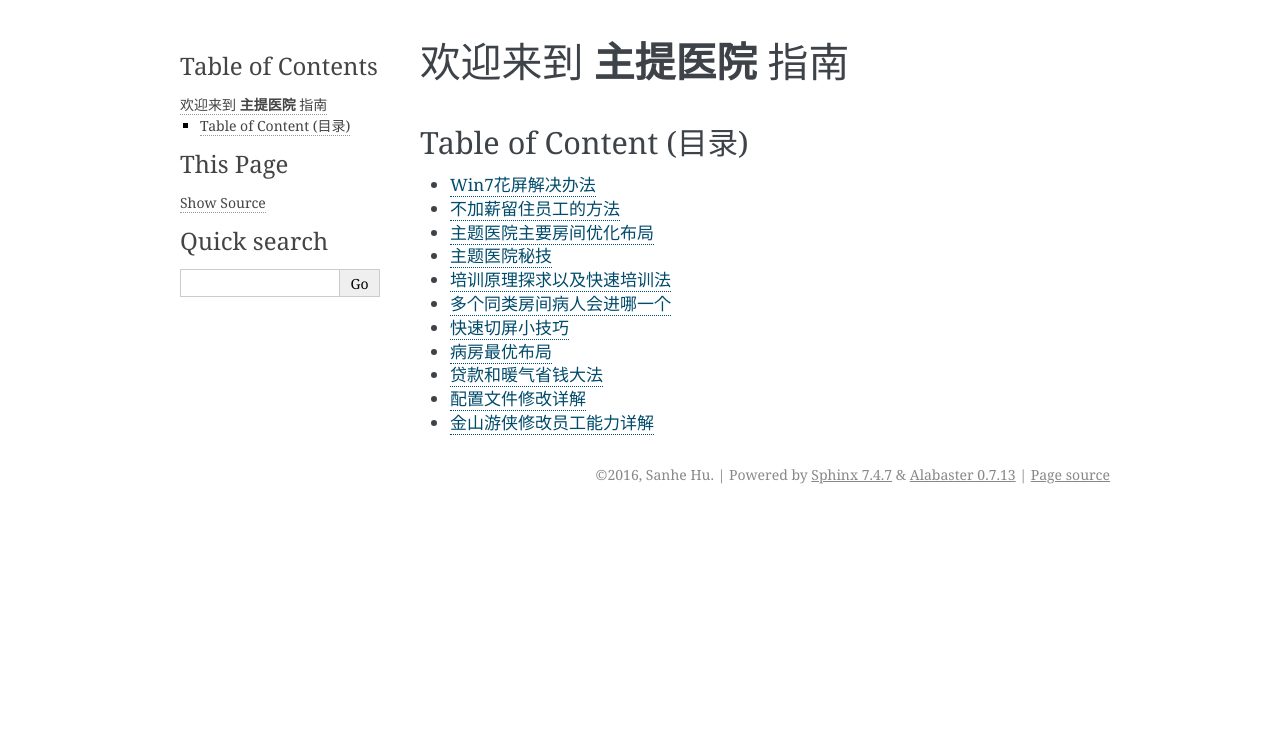
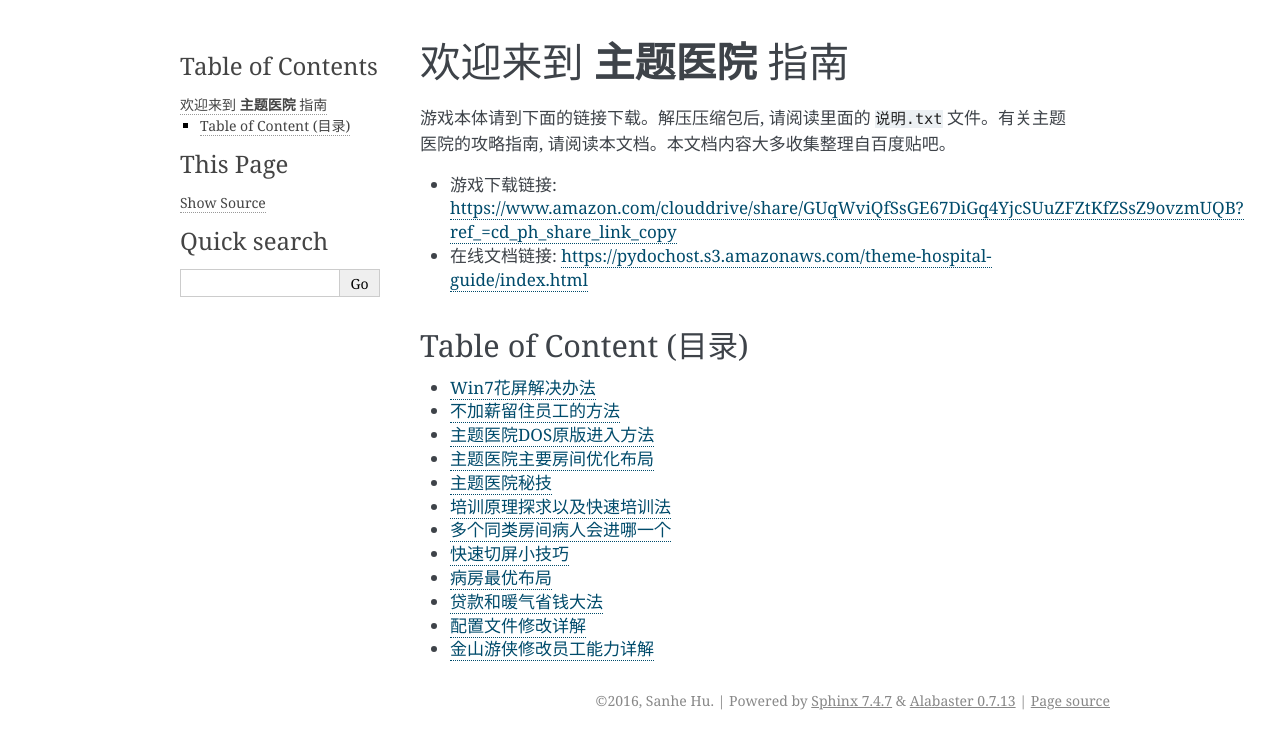
Before and after one commit to MacHu-GWU/theme-hospital-guide-project, a Sphinx documentation site: the page built from source/index.rst, in a window 1280 px wide. Shown: the top 749 px of the page. Built offline with Sphinx 7.4.7, drawn with Linux system fonts in a browser that asks for light colours.

Commit message:
2016-06-11

```diff
--- a/source/content.rst
+++ b/source/content.rst
@@ -1,2 +1,6 @@
-欢迎来到 **主提医院** 指南
+欢迎来到 **主题医院** 指南
 ==========================
+游戏本体请到下面的链接下载。解压压缩包后, 请阅读里面的 ``说明.txt`` 文件。有关主题医院的攻略指南, 请阅读本文档。本文档内容大多收集整理自百度贴吧。
+
+- 游戏下载链接: https://www.amazon.com/clouddrive/share/GUqWviQfSsGE67DiGq4YjcSUuZFZtKfZSsZ9ovzmUQB?ref_=cd_ph_share_link_copy
+- 在线文档链接: https://pydochost.s3.amazonaws.com/theme-hospital-guide/index.html
--- a/source/index.rst
+++ b/source/index.rst
@@ -8,6 +8,7 @@
 
     Win7花屏解决办法 <Win7花屏解决办法/index.rst>
     不加薪留住员工的方法 <不加薪留住员工的方法/index.rst>
+    主题医院DOS原版进入方法 <主题医院DOS原版进入方法/index.rst>
     主题医院主要房间优化布局 <主题医院主要房间优化布局/index.rst>
     主题医院秘技 <主题医院秘技/index.rst>
     培训原理探求以及快速培训法 <培训原理探求以及快速培训法/index.rst>
--- /dev/null
+++ b/source/主题医院DOS原版进入方法/index.rst
@@ -0,0 +1 @@
+.. include:: content.rst
--- a/source/配置文件修改详解/content.rst
+++ b/source/配置文件修改详解/content.rst
@@ -13,3 +13,5 @@
 .. image:: 06.jpg
 
 .. image:: 07.jpg
+
+.. image:: 08.png
```
Also changed, not shown: source/主题医院DOS原版进入方法/content.rst (added, +38 -0 lines), source/主题医院DOS原版进入方法/DOSBox.png (added), source/配置文件修改详解/08.png (added).
